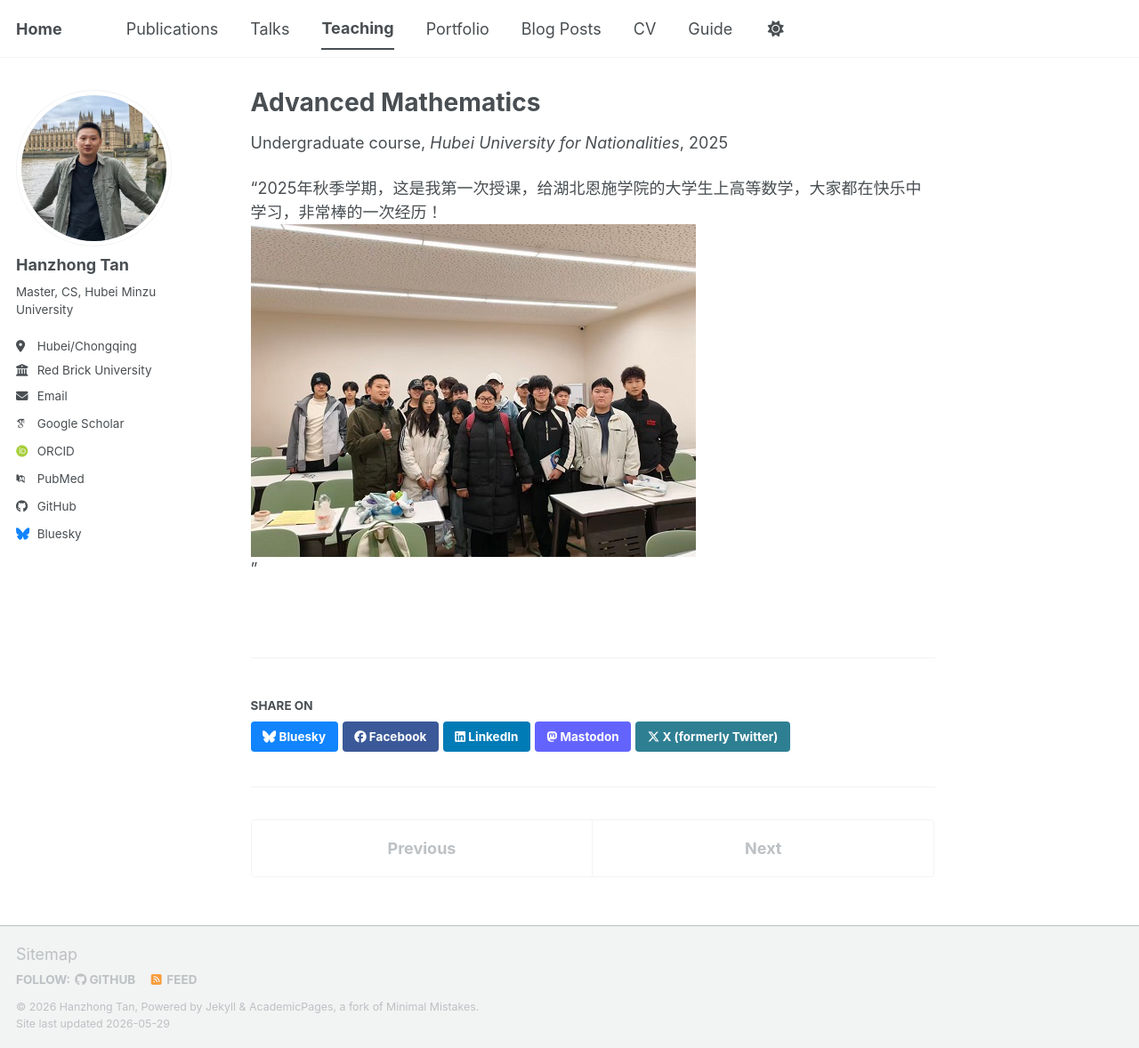
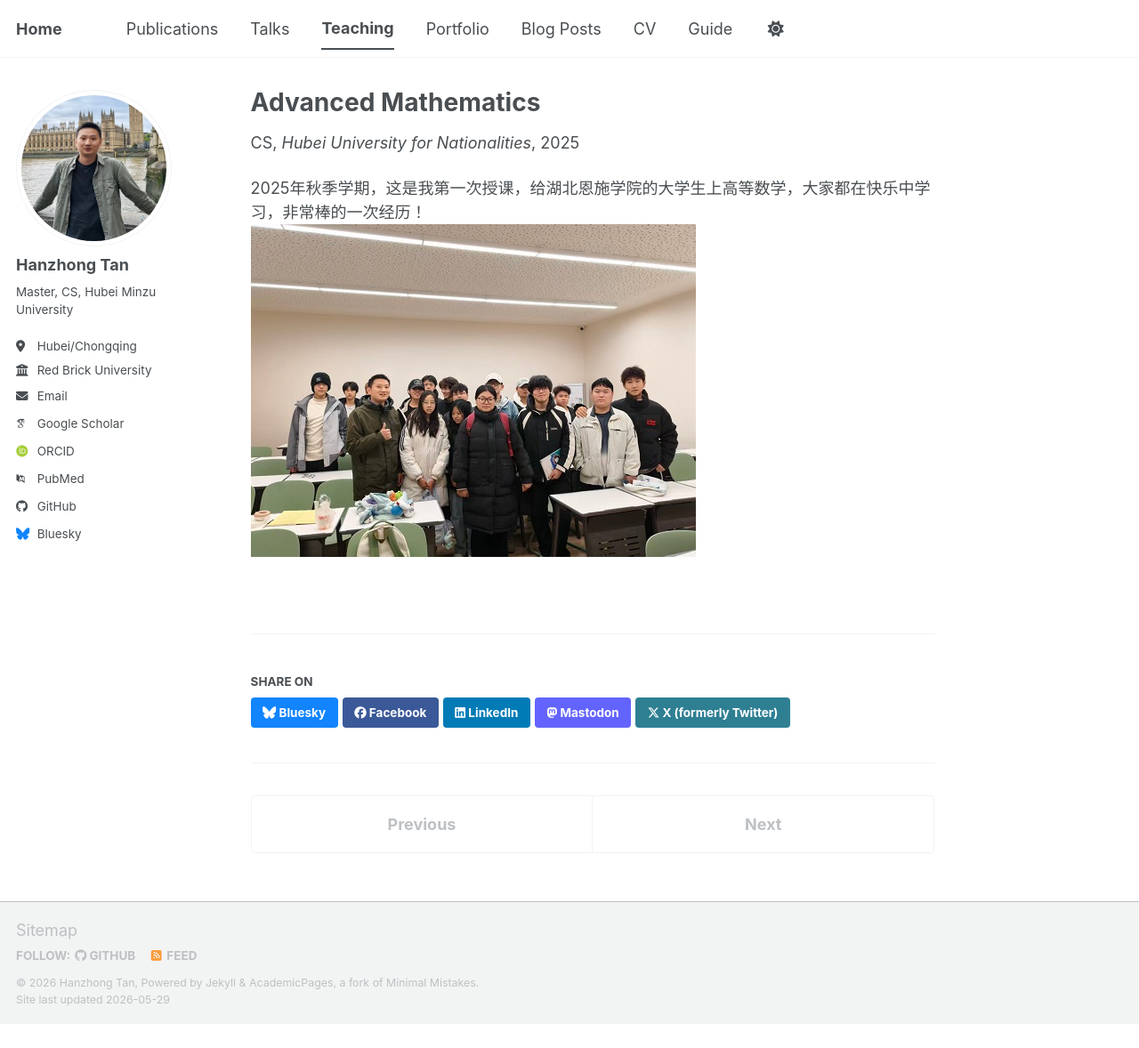
Before and after one commit to liangjiaxiaoqi/liangjiaxiaoqi.github.io, a Jekyll site: the page built from _teaching/2025-autumn-teaching-Advanced_Mathematics.md, in a window 1280 px wide and 1178 px high. Shown: the whole window at 89% size. Built offline with Jekyll 4.4.1, drawn with Linux system fonts in a browser that asks for light colours; some web fonts are replaced; a script bundle is joined from its source files by our own code; library files that are not in the unit come from our copies.

Commit message:
Update 2025-autumn-teaching-Advanced_Mathematics.md

```diff
--- a/_teaching/2025-autumn-teaching-Advanced_Mathematics.md
+++ b/_teaching/2025-autumn-teaching-Advanced_Mathematics.md
@@ -1,11 +1,14 @@
 ---
 title: "Advanced Mathematics"
 collection: teaching
-type: "Undergraduate course"
+type: "CS"  #"Undergraduate course"
+permalink: /teaching/2025-autumn-teaching-Advanced_Mathematics
 venue: "Hubei University for Nationalities"
 date: 2025-09-01
-location: "City, Country"
+#location: "City, Country"
 ---
 
-"2025年秋季学期，这是我第一次授课，给湖北恩施学院的大学生上高等数学，大家都在快乐中学习，非常棒的一次经历！
-<br/><img src='/images/2025-秋季-高数-湖北恩施学院.jpg'><br/>"
+2025年秋季学期，这是我第一次授课，给湖北恩施学院的大学生上高等数学，大家都在快乐中学习，非常棒的一次经历！
+<br/>
+<img src='/images/2025-秋季-高数-湖北恩施学院.jpg'>
+<br/>
```
